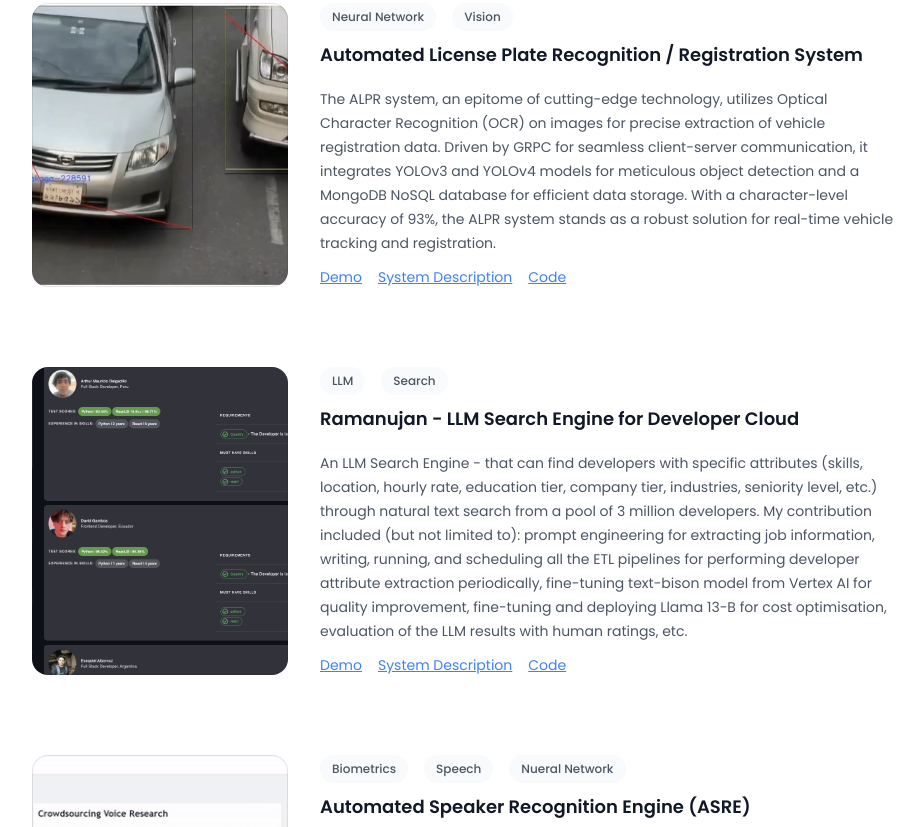
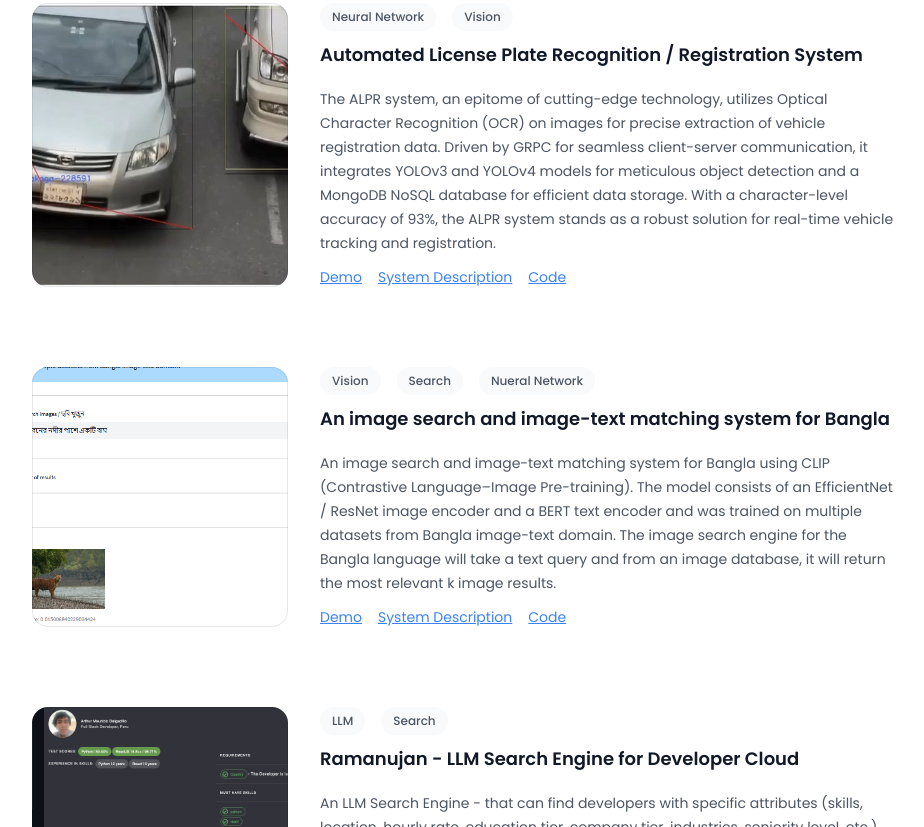
Before and after one commit to furcifer-grad/furcifer-grad.github.io, a website: page software.html in a window 1280 px wide. Shown: the part 361-1188 px from the top of the page, without its empty margins (160-1084 px from the left). Drawn offline with nearby package versions, Linux system fonts and the light colour scheme.

Commit message:
Update software.html

```diff
--- a/software.html
+++ b/software.html
@@ -350,6 +350,68 @@
             </article>
 
 
+                                   <article
+              x-data="{tags: ['Vision', 'Search', 'Nueral Network']}"
+              x-show="tags.includes(tag) || tag === 'all'"
+              x-clock
+              class="relative isolate flex flex-col gap-8 lg:flex-row"
+            >
+              <div
+                class="relative aspect-[16/9] sm:aspect-[2/1] lg:aspect-square lg:w-64 lg:shrink-0"
+              >
+                <img
+                  src="assets/bangla_clip_1.png"
+                  alt=""
+                  class="absolute inset-0 h-full w-full rounded-2xl bg-gray-50 object-cover"
+                />
+                <div
+                  class="absolute inset-0 rounded-2xl ring-1 ring-inset ring-gray-900/10"
+                ></div>
+              </div>
+              <div>
+                <div class="flex items-center gap-x-4 text-xs">
+                  <template x-for="tagItem in tags">
+                    <span
+                      class="relative z-10 rounded-full bg-gray-50 px-3 py-1.5 font-medium text-gray-600 capitalize"
+                      x-text="tagItem"
+                      ></span
+                    >
+                  </template>
+                </div>
+                <div class="group relative max-w-xl">
+                  <h3
+                    class="mt-3 text-lg font-semibold leading-6 text-gray-900 hover:text-gray-600"
+                  >
+                    <a href="https://arxiv.org/abs/2104.05889">
+                      <!-- <span class="absolute inset-0"></span> -->
+                      An image search and image-text matching system for Bangla
+                    </a>
+                  </h3>
+                  <p class="mt-5 text-sm leading-6 text-gray-600">
+                    An image search and image-text matching system for Bangla using CLIP (Contrastive Language–Image Pre-training). The model consists of an EfficientNet / ResNet image encoder and a BERT text encoder and was trained on multiple datasets from Bangla image-text domain. The image search engine for the Bangla language will take a text query and from an image database, it will return the most relevant k image results.
+                  </p>
+                </div>
+                <div class="flex items-center space-x-4 mt-3">
+                  <a
+                    href="https://huggingface.co/spaces/zabir-nabil/bangla-clip"
+                    class="text-blue-500 text-sm hover:text-blue-400 underline"
+                    >Demo</a
+                  >
+                  <a
+                    href="https://medium.com/@furcifer/a-dead-simple-image-search-engine-for-bangla-using-clip-contrastive-language-image-pre-training-a1f7f50b8419"
+                    class="text-blue-500 text-sm hover:text-blue-400 underline"
+                    >System Description</a
+                  >
+                  <a
+                    href="https://github.com/zabir-nabil/bangla-image-search"
+                    class="text-blue-500 text-sm hover:text-blue-400 underline"
+                    >Code</a
+                  >
+                </div>
+              </div>
+            </article>
+
+
 
                         <article
               x-data="{tags: ['LLM', 'Search']}"
```
